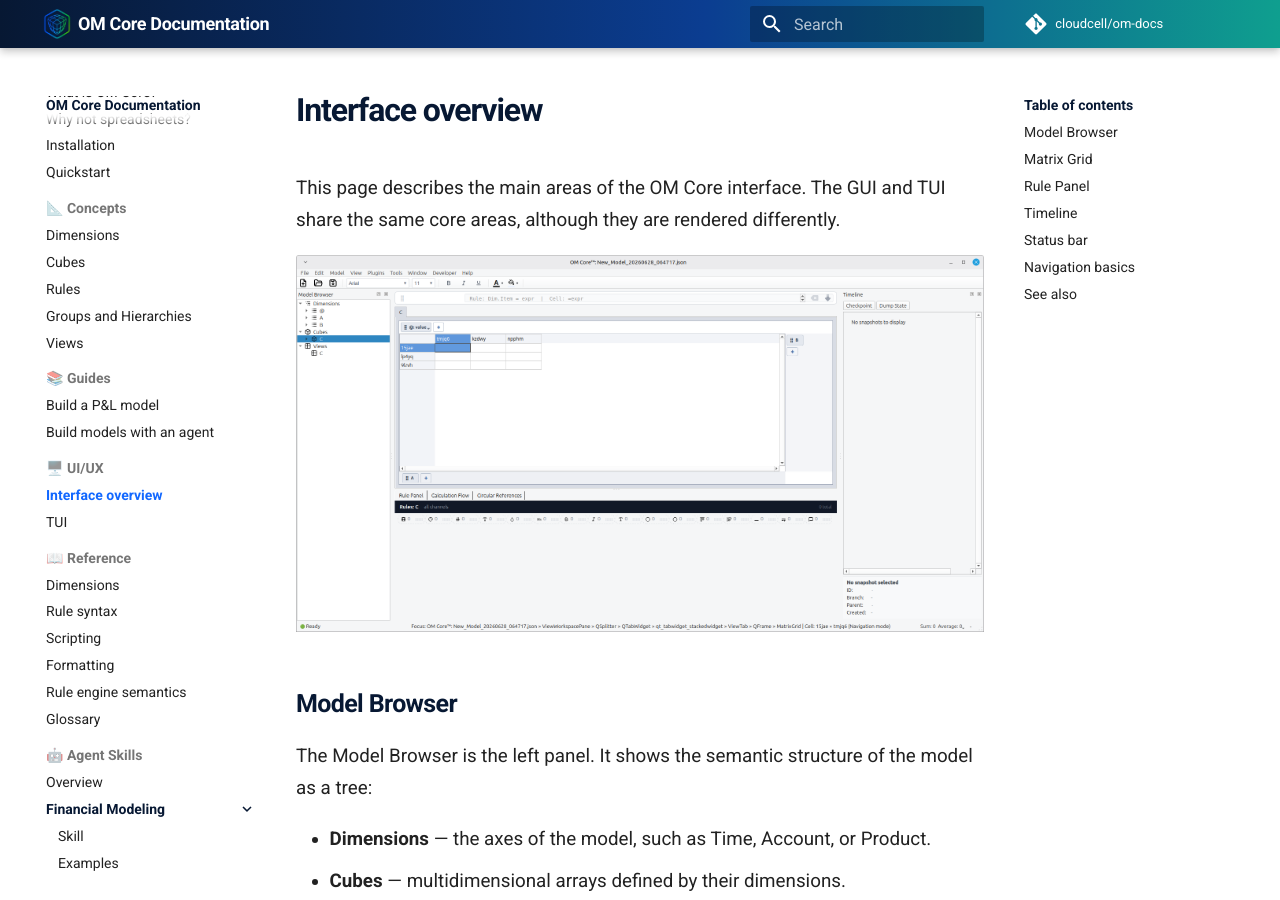
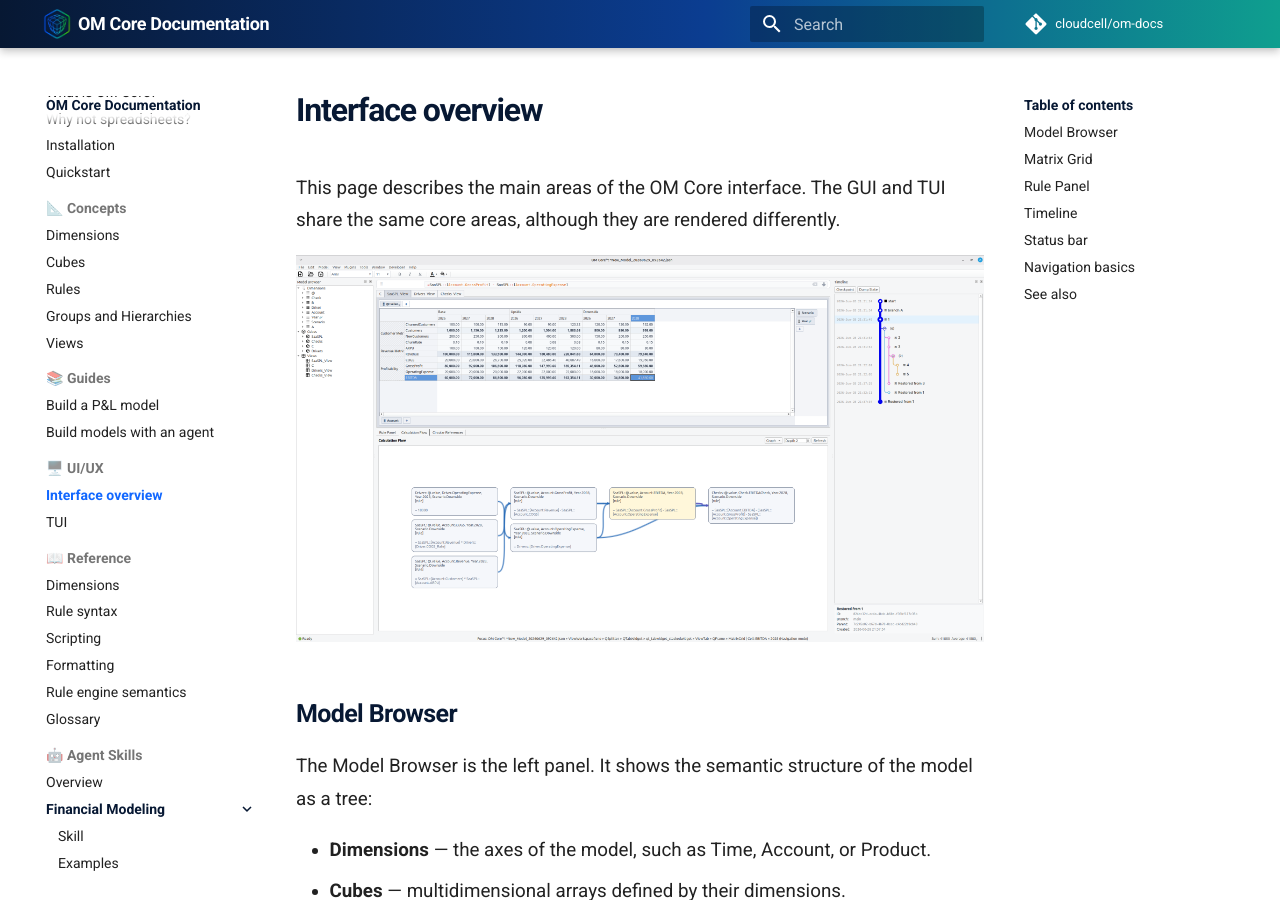
Before and after one commit to cloudcell/om-docs, an MkDocs documentation site: the page built from docs/ui-ux/interface.md, in a window 1280 px wide and 900 px high. Built offline with MkDocs 1.6.1 and Material for MkDocs 9.7.7, drawn with Linux system fonts in a browser that asks for light colours; comment, search, counter and statistics services are not loaded.

Commit message:
docs: add full UI screenshot to what-is-om-core and update interface guide screenshot reference
Add om-core-ui-full.png screenshot showing Model Browser, Matrix Grid, Timeline, and Calculation Flow panels. Include screenshot in what-is-om-core introduction. Update interface guide to reference om-core-ui-full.png instead of om-core-ui.png and add screenshot under Rule Panel section showing Calculation Flow tab.

```diff
--- a/docs/ui-ux/interface.md
+++ b/docs/ui-ux/interface.md
@@ -2,7 +2,7 @@
 
 This page describes the main areas of the OM Core interface. The GUI and TUI share the same core areas, although they are rendered differently.
 
-![OM Core interface](../assets/images/om-core-ui.png)
+![OM Core interface](../assets/images/om-core-ui-full.png)
 
 ## Model Browser
 
@@ -37,6 +37,8 @@ It has three tabs:
 
 The Rule Panel shows rules as semantic units. A rule is not tied to a specific cell coordinate; it is attached to a slice or a single cell address.
 
+![OM Core interface with the Calculation Flow tab open](../assets/images/om-core-ui-full.png)
+
 ## Timeline
 
 The Timeline panel is on the right. It gives you control over the workspace state:
```
Also changed, not shown: docs/start/what-is-om-core.md (+2 -0 lines), docs/assets/images/om-core-ui-full.png (added).
